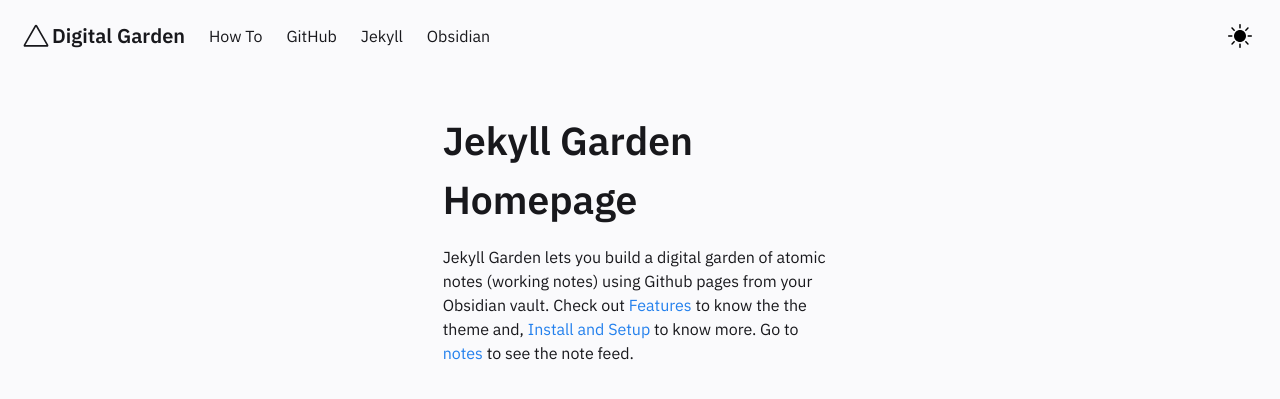
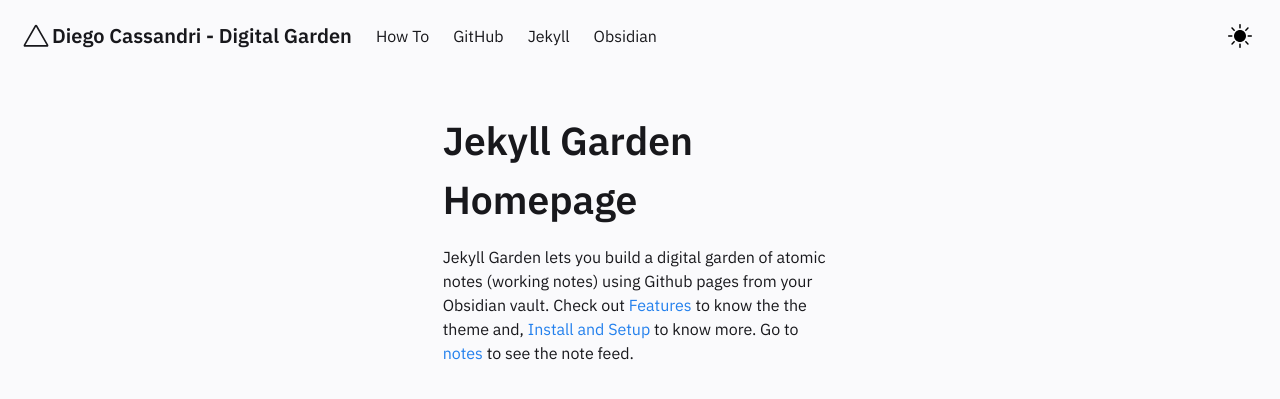
Before and after one commit to dcassandri/dcassandri.github.io, a Jekyll site: the page built from pages/index.md, in a window 1280 px wide. Shown: the top 399 px of the page. Built offline with Jekyll 4.4.1, drawn with Linux system fonts in a browser that asks for light colours.

Commit message:
Setup Garden

```diff
--- a/_config.yml
+++ b/_config.yml
@@ -63,21 +63,21 @@ preferences:
   backlinks:
     enabled: true
   related:
-    enabled: false # This enables the posts that are related to each other by tags
+    enabled: true # This enables the posts that are related to each other by tags
   wrapping:
     enabled: true
   contextmenu:
-    enabled: false #Not supported in NotesGadern theme
+    enabled: true #Not supported in NotesGadern theme
     copylink:
-      enabled: false
+      enabled: true
     newtab:
-      enabled: false
+      enabled: true
     backlinks:
-      enabled: false
+      enabled: true
     related:
-      enabled: false
+      enabled: true
   flashcards:
-    enabled: false #Not supported in NotesGadern theme
+    enabled: true #Not supported in NotesGadern theme
   homepage:
     enabled: true ##If you need a homepage, change this to true and edit _includes/Homepage.html
 
--- a/_includes/Header.html
+++ b/_includes/Header.html
@@ -35,7 +35,7 @@
         <svg width="32" height="32" viewBox="0 0 80 80" fill="none" xmlns="http://www.w3.org/2000/svg">
           <path fill-rule="evenodd" clip-rule="evenodd" d="M36.9477 13.7742C38.3043 11.4086 41.6957 11.4086 43.0523 13.7742L70.5226 61.6774C71.8791 64.043 70.1834 67 67.4703 67H12.5297C9.81658 67 8.12089 64.043 9.47744 61.6774L36.9477 13.7742ZM40 16.9677L13.7506 62.7419H66.2494L40 16.9677Z" fill="var(--text-main)"/>
         </svg>
-        <h4>Digital Garden</h4>
+        <h4> Diego Cassandri - Digital Garden</h4>
       </a>
       <div class="navbar-item navbar-dark-mode__mobile is-hidden-tablet" onclick="modeSwitcher()">
         <div class="buttons">
```
